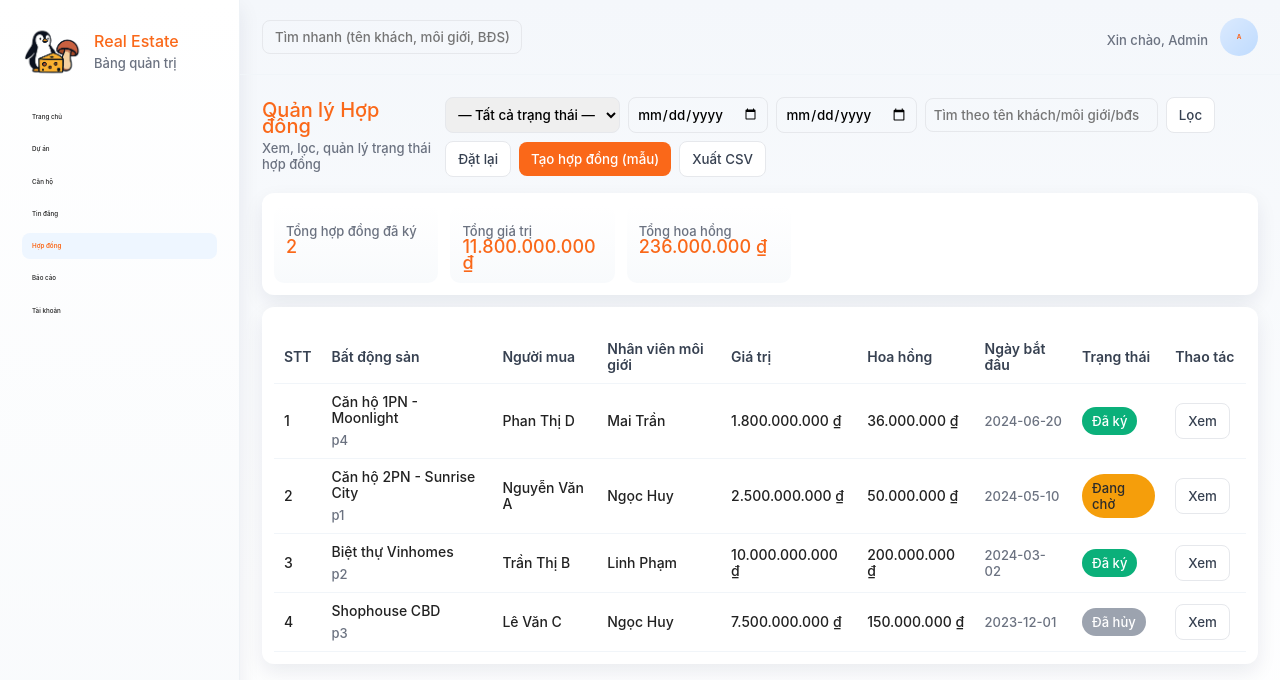
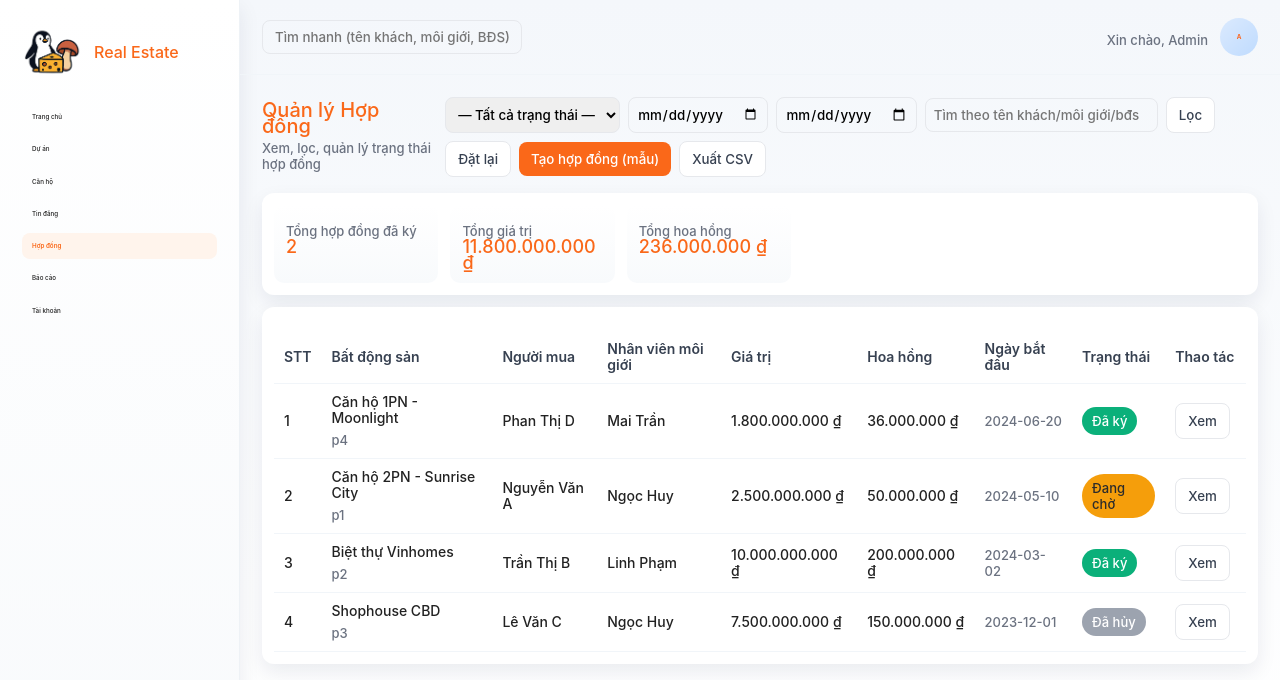
Before and after one commit to HuanCanhCut/Doan2, a website built with Vite: page admin_contracts.html in a window 1280 px wide. Built offline with nearby package versions, Linux system fonts and the light colour scheme.

Commit message:
Format code va sua hover file css

```diff
--- a/admin_contracts.html
+++ b/admin_contracts.html
@@ -16,7 +16,6 @@
         </div>
         <div>
           <h2>Real Estate</h2>
-          <div class="small">Bảng quản trị</div>
         </div>
       </div>
 
--- a/src/styles/admin_contracts.css
+++ b/src/styles/admin_contracts.css
@@ -53,26 +53,27 @@
       margin-top:8px
     }
 
-    .menu a{
-      display:flex;
-      align-items:center;
-      gap:10px;
-      padding:10px;
-      border-radius:8px;
-      color:#374151;
-      text-decoration:none;
-      margin-bottom:6px
+    .menu a {
+      display: block;
+      padding: 10px;
+      border-radius: 8px;
+      color: #374151;
+      text-decoration: none;
+      margin-bottom: 6px;
+      transition: 0.2s;
     }
 
-    .menu a.active{
-      background:#eef6ff;
-      color:var(--accent);
-      font-weight:600}
+    .menu a:hover {
+      background: #fef3e7;
+      color: var(--accent);
+      font-weight: bold;
+    }
 
-      .menu a:hover{
-        background:#f1f5f9
-      }
-
+    .menu a.active {
+      background: #fff4ec;
+      color: var(--accent);
+      font-weight: 600;
+    }
 
     .header{
       display:flex;
--- a/src/styles/admin_reports.css
+++ b/src/styles/admin_reports.css
@@ -78,6 +78,7 @@ body {
 .menu a:hover {
     background: #fef3e7;
     color: var(--accent);
+    font-weight: bold;
 }
 
 .menu a.active {
--- a/src/styles/customer_contract.css
+++ b/src/styles/customer_contract.css
@@ -12,8 +12,20 @@ body{margin:0;background:linear-gradient(180deg,var(--bg),#fff);color:#152330}
 .app{display:grid;grid-template-columns:220px 1fr;min-height:100vh}
 
 /* sidebar */
-.sidebar{background:var(--panel);padding:20px;border-right:1px solid #eef2f6;box-shadow:var(--shadow)}
-.logo{display:flex;gap:12px;align-items:center;margin-bottom:12px}
+.sidebar{
+  background:var(--panel);
+  padding:20px;
+  border-right:1px solid #eef2f6;
+  box-shadow:var(--shadow)
+}
+
+.logo{
+  display:flex;
+  gap:12px;
+  align-items:center;
+  margin-bottom:12px
+}
+
 .logo .mark {
     width: 60px;
     height: 60px;
@@ -29,45 +41,206 @@ body{margin:0;background:linear-gradient(180deg,var(--bg),#fff);color:#152330}
     height: 100%;
     object-fit: cover;
 }
-.logo h2{margin:0;font-size:16px;color:var(--accent)}
-.menu a{display:block;padding:10px;border-radius:8px;color:#374151;text-decoration:none;margin-bottom:6px}
-.menu a.active{background:#fff4ec;color:var(--accent);font-weight:600}
+
+.logo h2{
+  margin:0;
+  font-size:16px;
+  color:var(--accent)
+}
+
+.menu {
+    margin-top: 8px;
+}
+
+.menu a {
+    display: block;
+    padding: 10px;
+    border-radius: 8px;
+    color: #374151;
+    text-decoration: none;
+    margin-bottom: 6px;
+    transition: 0.2s;
+}
+
+.menu a:hover {
+  background: #fff4ec !important;
+  color: #fa6819 !important;
+  font-weight: bold;
+}
+
+.menu a.active {
+    background: #fff4ec;
+    color: var(--accent);
+    font-weight: 600;
+}
 
 /* main */
-.main{display:flex;flex-direction:column}
-.header{display:flex;justify-content:space-between;align-items:center;padding:18px 24px;border-bottom:1px solid #f1f5f9}
-.header h1{margin:0;color:var(--accent)}
-.small{font-size:13px;color:var(--muted)}
-.avatar{width:36px;height:36px;border-radius:50%;background:linear-gradient(135deg,#dbeafe,#bfdbfe);display:flex;align-items:center;justify-content:center;color:var(--accent);font-weight:700}
+.main{
+  display:flex;
+  flex-direction:column
+}
+
+.header{
+  display:flex;
+  justify-content:space-between;
+  align-items:center;
+  padding:18px 24px;
+  border-bottom:1px solid #f1f5f9
+}
+
+.header h1{
+  margin:0;
+  color:var(--accent)
+}
+
+.small{
+  font-size:13px;
+  color:var(--muted)
+}
+
+.avatar{
+  width:36px;
+  height:36px;
+  border-radius:50%;
+  background:linear-gradient(135deg,#dbeafe,#bfdbfe);
+  display:flex;
+  align-items:center;
+  justify-content:center;
+  color:var(--accent);
+  font-weight:700;
+}
 
 /* content */
-.content{padding:22px;display:flex;flex-direction:column;gap:16px}
-.layout{display:flex;gap:18px;max-width:var(--max-width);margin:0 auto;width:100%}
-.form-panel{flex:1;min-width:320px;background:var(--panel);padding:18px;border-radius:var(--radius);box-shadow:var(--shadow)}
-.preview-panel{flex:1.2;min-width:420px;background:var(--panel);padding:18px;border-radius:var(--radius);box-shadow:var(--shadow)}
-.form-panel h3{margin-top:0;color:#1f2937}
+.content{
+  padding:22px;
+  display:flex;
+  flex-direction:column;
+  gap:16px
+}
+
+.layout{
+  display:flex;
+  gap:18px;
+  max-width:var(--max-width);
+  margin:0 auto;
+  width:100%
+}
+
+.form-panel{
+  flex:1;
+  min-width:320px;
+  background:var(--panel);
+  padding:18px;
+  border-radius:var(--radius);
+  box-shadow:var(--shadow)
+}
+
+.preview-panel{
+  flex:1.2;
+  min-width:420px;
+  background:var(--panel);
+  padding:18px;
+  border-radius:var(--radius);
+  box-shadow:var(--shadow)
+}
+
+.form-panel h3{
+  margin-top:0;
+  color:#1f2937
+}
 
 /* form */
-label{display:block;margin-bottom:10px;font-size:13px;color:#344054}
+label{
+  display:block;
+  margin-bottom:10px;
+  font-size:13px;
+  color:#344054
+}
+
 input[type="text"],input[type="tel"],input[type="date"],input[type="number"],select,textarea{
-  width:100%;padding:10px;border-radius:8px;border:1px solid #e6e8ec;margin-top:6px;font-size:14px
+  width:100%;
+  padding:10px;
+  border-radius:8px;
+  border:1px solid #e6e8ec;
+  margin-top:6px;
+  font-size:14px
 }
-textarea{resize:vertical}
-.actions{display:flex;gap:8px;margin-top:8px;align-items:center}
-.btn{padding:9px 12px;border-radius:8px;border:none;cursor:pointer}
-.btn.primary{background:var(--accent);color:#fff}
-.btn.secondary{background:#fff;border:1px solid #e6e8ec;color:#374151}
 
-.hint{margin-top:10px;color:#6b7280;font-size:13px}
+textarea{
+  resize:vertical
+}
+
+.actions{
+  display:flex;
+  gap:8px;
+  margin-top:8px;
+  align-items:center
+}
+.btn{
+  padding:9px 12px;
+  border-radius:8px;
+  border:none;
+  cursor:pointer
+}
+.btn.primary{
+  background:var(--accent);
+  color:#fff
+}
+.btn.secondary{
+  background:#fff;
+  border:1px solid #e6e8ec;
+  color:#374151
+}
+
+.hint{
+  margin-top:10px;
+  color:#6b7280;
+  font-size:13px
+}
 
 /* contract preview styling */
-.contract{background:#fff;padding:18px;border-radius:8px;min-height:380px;box-shadow:0 8px 20px rgba(2,6,23,0.04);overflow:auto}
-.contract .title{font-size:18px;font-weight:700;color:var(--accent);text-align:center;margin-bottom:8px}
-.contract .metadata{display:flex;justify-content:space-between;margin-bottom:12px;color:#374151}
-.contract .section{margin-bottom:12px;font-size:14px;color:#222;line-height:1.45}
-.contract .terms{background:#fafafa;padding:10px;border-radius:6px;border:1px solid #f1f3f5}
-.contract .sig{margin-top:28px;text-align:right}
-.contract .sig .name{font-weight:700;color:#0b2540}
+.contract{
+  background:#fff;
+  padding:18px;
+  border-radius:8px;
+  min-height:380px;
+  box-shadow:0 8px 20px rgba(2,6,23,0.04);
+  overflow:auto
+}
+
+.contract .title{
+  font-size:18px;
+  font-weight:700;
+  color:var(--accent);
+  text-align:center;
+  margin-bottom:8px
+}
+.contract .metadata{
+  display:flex;
+  justify-content:space-between;
+  margin-bottom:12px;
+  color:#374151
+}
+.contract .section{
+  margin-bottom:12px;
+  font-size:14px;
+  color:#222;
+  line-height:1.45
+}
+.contract .terms{
+  background:#fafafa;
+  padding:10px;
+  border-radius:6px;
+  border:1px solid #f1f3f5
+}
+.contract .sig{
+  margin-top:28px;
+  text-align:right
+}
+.contract .sig .name{
+  font-weight:700;
+  color:#0b2540
+}
 
 /* responsive */
 @media (max-width:1000px){
```
Also changed, not shown: admin_reports.html (+0 -1 lines), customer_contract.html (+0 -1 lines).
